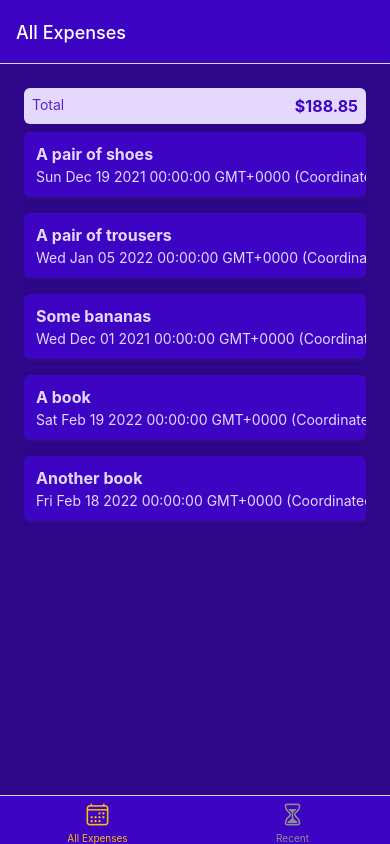
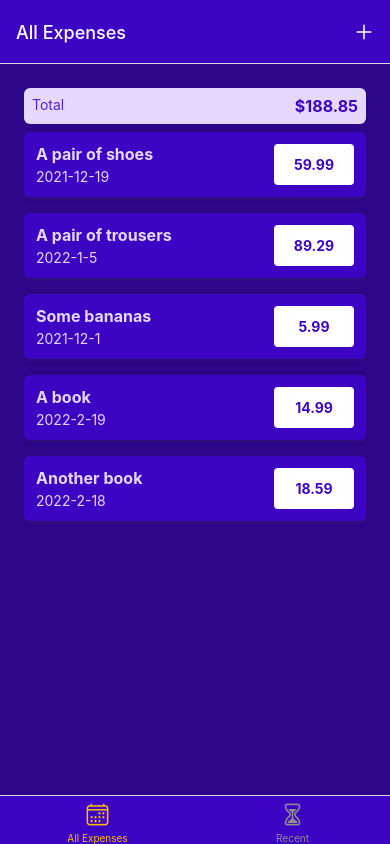
Before and after one commit to VishnuRathore98/Expense-Tracker, a React Native app: screen /AllExpenses in a window 390 px wide. Built offline with nearby package versions, Linux system fonts and the light colour scheme.

Commit message:
Formatted date, added header button.

```diff
--- a/App.js
+++ b/App.js
@@ -1,4 +1,4 @@
-import { NavigationContainer } from "@react-navigation/native";
+import { NavigationContainer, } from "@react-navigation/native";
 import { createNativeStackNavigator } from "@react-navigation/native-stack";
 import { createBottomTabNavigator } from "@react-navigation/bottom-tabs";
 import Icon from "react-native-vector-icons/Ionicons";
@@ -8,7 +8,8 @@ import AllExpenses from "./screens/AllExpenses";
 import RecentExpenses from "./screens/RecentExpenses";
 import { useState } from "react";
 import { GlobalStyles } from "./constants/styles";
-import { StatusBar } from "react-native";
+import { StatusBar, Text } from "react-native";
+import IconButton from "./components/UI/IconButton";
 
 const Stack = createNativeStackNavigator();
 const BottomTabs = createBottomTabNavigator();
@@ -16,32 +17,51 @@ const BottomTabs = createBottomTabNavigator();
 function ExpensesOverview() {
   const [isAllExpensesSelected, setAllExpensesSelected] = useState(false);
   const [isRecentExpensesSelected, setRecentExpensesSelected] = useState(false);
+
   return (
     <BottomTabs.Navigator
       screenOptions={{
-        headerStyle: {backgroundColor: GlobalStyles.colors.primary500},
-        headerTintColor: 'white',
-        tabBarStyle: {backgroundColor: GlobalStyles.colors.primary500},
+        headerStyle: { backgroundColor: GlobalStyles.colors.primary500 },
+        headerTintColor: "white",
+        tabBarStyle: { backgroundColor: GlobalStyles.colors.primary500 },
         tabBarActiveTintColor: GlobalStyles.colors.accent500,
+        headerRight: ({tintColor})=><IconButton icon="add" color={tintColor} size={24} onPress={()=>{}}/>,
       }}
     >
       <BottomTabs.Screen
         name="AllExpenses"
         component={AllExpenses}
         options={{
-          headerTitle:'All Expenses',
-          tabBarLabel:'All Expenses',
-          tabBarIcon({color, size})
-            {return <Icon name={isAllExpensesSelected ? "calendar" : "calendar-outline"} size={size} color={color}/>},
+          headerTitle: "All Expenses",
+          tabBarLabel: "All Expenses",
+          tabBarIcon({ color, size }) {
+            return (
+              <Icon
+                name={isAllExpensesSelected ? "calendar" : "calendar-outline"}
+                size={size}
+                color={color}
+              />
+            );
+          },
         }}
       />
       <BottomTabs.Screen
         name="RecentExpenses"
         component={RecentExpenses}
         options={{
-          headerTitle:'Recent Expenses',
-          tabBarLabel:'Recent',
-          tabBarIcon: ({color, size}) => {return (<Icon name={isRecentExpensesSelected ? "hourglass" : "hourglass-outline"} size={size} color={color}/>);},
+          headerTitle: "Recent Expenses",
+          tabBarLabel: "Recent",
+          tabBarIcon: ({ color, size }) => {
+            return (
+              <Icon
+                name={
+                  isRecentExpensesSelected ? "hourglass" : "hourglass-outline"
+                }
+                size={size}
+                color={color}
+              />
+            );
+          },
         }}
       />
     </BottomTabs.Navigator>
@@ -51,11 +71,14 @@ function ExpensesOverview() {
 export default function App() {
   return (
     <>
-
       <StatusBar style="light" />
       <NavigationContainer>
         <Stack.Navigator>
-          <Stack.Screen name="ExpensesOverview" component={ExpensesOverview} options={{headerShown: false}}/>
+          <Stack.Screen
+            name="ExpensesOverview"
+            component={ExpensesOverview}
+            options={{ headerShown: false }}
+          />
           <Stack.Screen name="ManageExpense" component={ManageExpense} />
         </Stack.Navigator>
       </NavigationContainer>
--- a/app.json
+++ b/app.json
@@ -18,10 +18,16 @@
       "adaptiveIcon": {
         "foregroundImage": "./assets/adaptive-icon.png",
         "backgroundColor": "#ffffff"
-      }
+      },
+      "package": "com.vpsr.ExpenseTracker"
     },
     "web": {
       "favicon": "./assets/favicon.png"
+    },
+    "extra": {
+      "eas": {
+        "projectId": "2f6eaca1-4d36-4d00-bcf8-7a985dbf6485"
+      }
     }
   }
 }
--- a/components/ExpensesOutput/ExpenseItem.js
+++ b/components/ExpensesOutput/ExpenseItem.js
@@ -1,5 +1,6 @@
 import { Pressable, StyleSheet, View, Text } from "react-native";
 import { GlobalStyles } from "../../constants/styles";
+import { getFormattedDate } from "../../utils/date";
 
 export default function ExpenseItem({description, amount, date}){
     return (
@@ -7,10 +8,10 @@ export default function ExpenseItem({description, amount, date}){
             <View style={styles.expenseItem}>
                 <View >
                     <Text style={[styles.textBase, styles.description]}>{description}</Text>
-                    <Text style={styles.textBase}>{date.toString()}</Text>
+                    <Text style={styles.textBase}>{getFormattedDate(date)}</Text>
                 </View>
                 <View style={styles.amountContainer}>
-                    <Text style={styles.amount}>{amount}</Text>
+                    <Text style={styles.amount}>{amount.toFixed(2)}</Text>
                 </View>
             </View>
         </Pressable>
@@ -46,6 +47,7 @@ const styles = StyleSheet.create({
       justifyContent: 'center',
       alignItems: 'center',
       borderRadius: 4,
+      minWidth:80,
     },
     amount: {
       color: GlobalStyles.colors.primary500,
--- /dev/null
+++ b/components/UI/IconButton.js
@@ -0,0 +1,27 @@
+import { Pressable, StyleSheet, View } from "react-native";
+import { Ionicons } from "@expo/vector-icons";
+
+export default function IconButton({icon, color, size, onPress}) {
+  return (
+    <Pressable
+      onPress={onPress}
+      style={({ pressed }) => pressed && styles.pressed}
+    >
+      <View style={styles.buttonContainer}>
+        <Ionicons name={icon} color={color} size={size} />
+      </View>
+    </Pressable>
+  );
+}
+
+const styles = StyleSheet.create({
+  buttonContainer: {
+    padding: 6,
+    borderRadius: 24,
+    marginHorizontal: 8,
+    marginVertical: 2,
+  },
+  pressed: {
+    opacity: 0.7,
+  },
+});
--- a/package.json
+++ b/package.json
@@ -9,6 +9,7 @@
     "web": "expo start --web"
   },
   "dependencies": {
+    "@expo/vector-icons": "^14.0.2",
     "@react-navigation/bottom-tabs": "^6.5.20",
     "@react-navigation/native": "^6.1.17",
     "@react-navigation/native-stack": "^6.9.26",
--- /dev/null
+++ b/utils/date.js
@@ -0,0 +1,3 @@
+export function getFormattedDate(date) {
+  return `${date.getFullYear()}-${date.getMonth() + 1}-${date.getDate()}`;
+}
```
Also changed, not shown: eas.json (added, +21 -0 lines), 1 other file (tests, documents, lock files or other folders).
